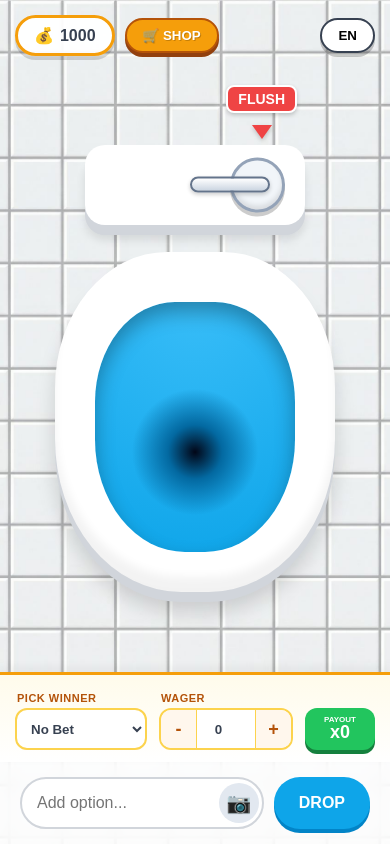
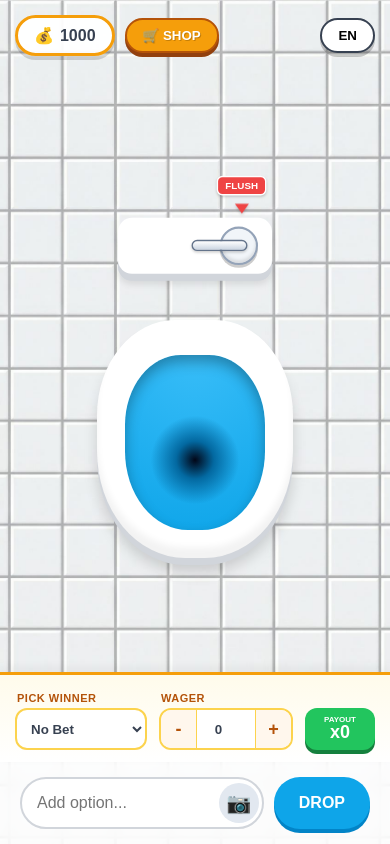
Before and after one commit to kasonxchen/toilet-game, a plain HTML site: page index.html in a window 390 px wide. Drawn offline with Linux system fonts and the light colour scheme.

Commit message:
index.html

```diff
--- a/index.html
+++ b/index.html
@@ -136,8 +136,37 @@
 
         /* --- Toilet Assembly --- */
         .toilet-wrapper {
-            position: relative; flex-grow: 1; display: flex; justify-content: center;
-            align-items: center; width: 100%; margin-bottom: 120px;
+            position: relative;
+            flex-grow: 1;
+            display: flex;
+            justify-content: center;
+            align-items: center;
+            width: 100%;
+            margin-bottom: 120px;
+            /* Smooth transition for resizing */
+            transition: transform 0.3s ease, margin 0.3s ease;
+        }
+
+        /* --- NEW: MOBILE SCALING FIX --- */
+        /* For standard mobile phones */
+        @media (max-width: 768px) {
+            .toilet-wrapper {
+                /* Scale the whole toilet down to 70% */
+                transform: scale(0.70);
+                /* Pull it closer to the betting panel to save vertical space */
+                margin-bottom: 20px;
+                margin-top: -30px;
+            }
+        }
+
+        /* For very small screens (e.g., iPhone SE) */
+        @media (max-width: 380px) {
+            .toilet-wrapper {
+                /* Scale down to 60% */
+                transform: scale(0.60);
+                margin-bottom: 0px;
+                margin-top: -50px;
+            }
         }
 
         .tank {
```
